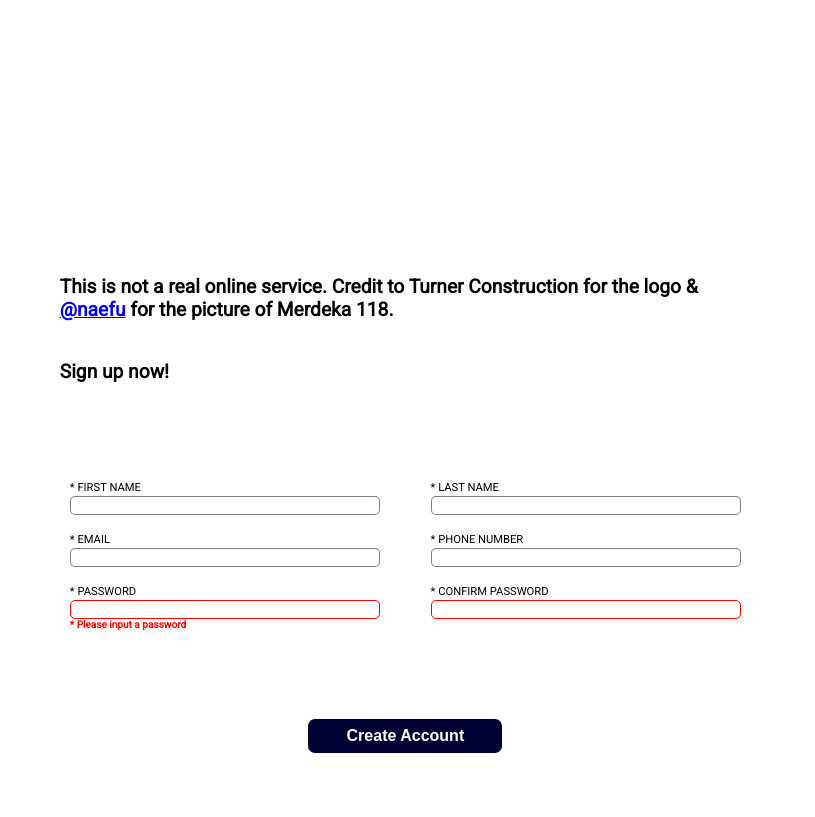
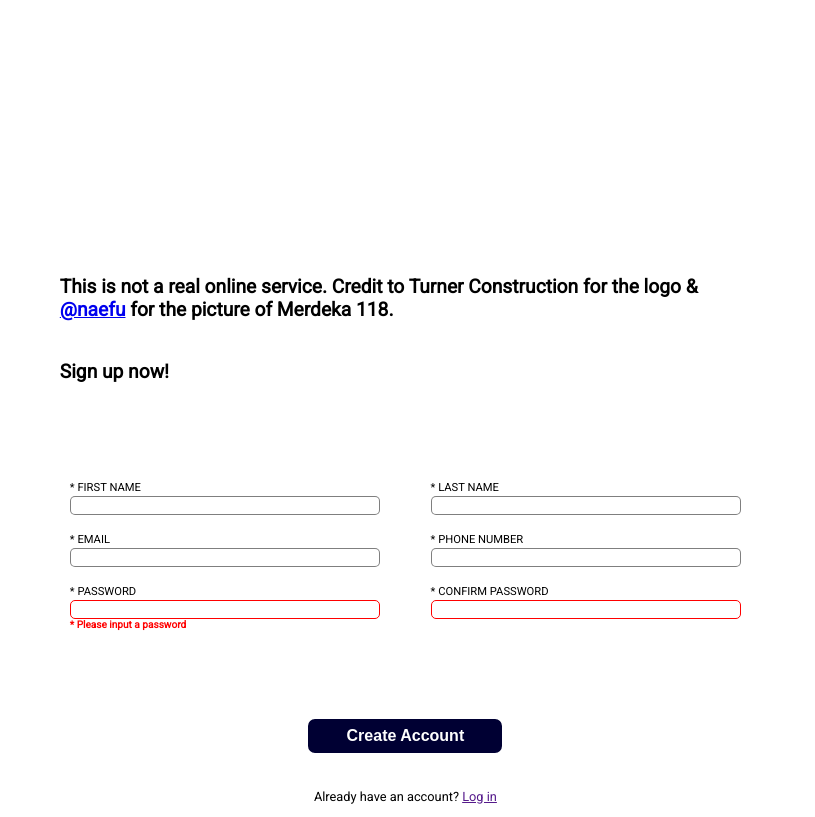
Before and after one commit to atwycodes/sign-up-form, a plain HTML site: page index.html in a window 1280 px wide. Shown: the full height of the page, 465-1280 px from the left. Drawn offline with Linux system fonts and the light colour scheme.

Commit message:
added section for existing login

```diff
--- a/index.html
+++ b/index.html
@@ -76,6 +76,7 @@
                     </div>
                 </fieldset>
                 <button class="submit-btn">Create Account</button>
+                <p class="login">Already have an account? <a href="">Log in</a></p>
             </form>
         </div>
     </div>
--- a/style.css
+++ b/style.css
@@ -65,7 +65,8 @@ img {
     color: var()
 }
 
-p {
+.title,
+.cta {
     font-weight: 900;
     font-size: 1.2rem;
     color: var(--title-font);
@@ -157,3 +158,9 @@ button:hover {
     color: var(--hover-button-font);
     border: solid 3px var(--hover-button-font);
 }
+
+.login {
+    font-weight: 300;
+    font-size: 0.8rem;
+    color: var(--title-font);
+}
```
